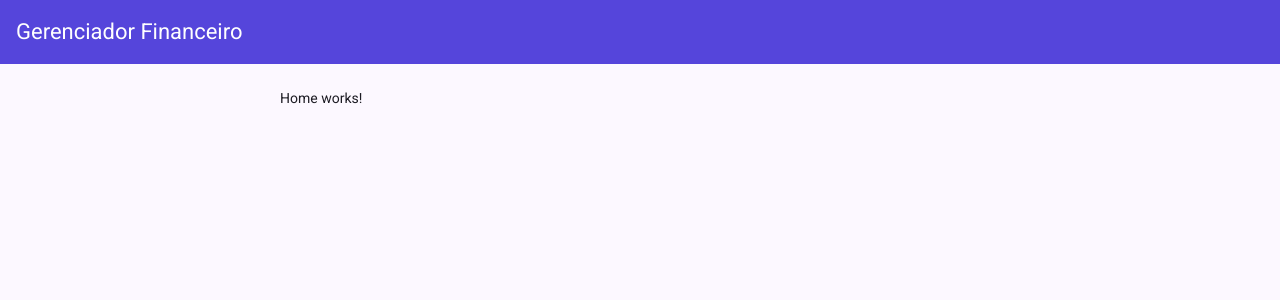
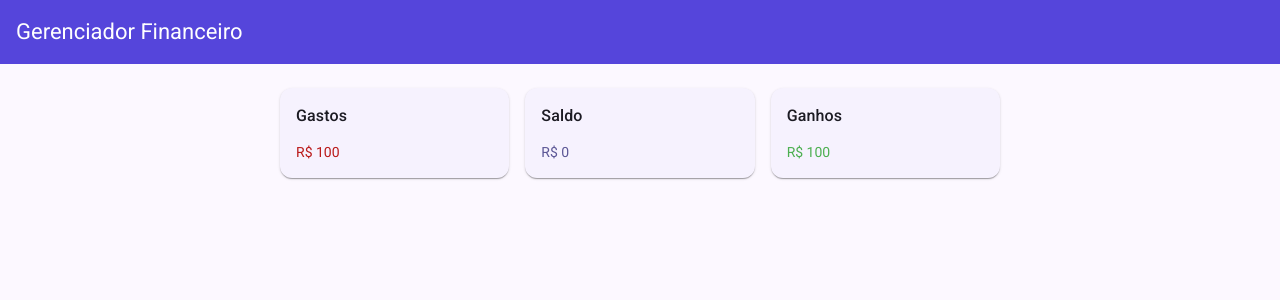
Before and after one commit to Gabriel-des/angular-moderno, an Angular app: page / in a window 1280 px wide. Shown: the top 300 px of the page. Built offline with nearby package versions, Linux system fonts and the light colour scheme.

Commit message:
feat(home): adiciona componentes de balance e custom colors
- Refatora home para usar componentes de balance
- Adiciona balance-card e estrutura de balance
- Inclui _custom-colors.scss e .tool-versions

```diff
--- /dev/null
+++ b/src/app/features/home/components/balance/balance.html
@@ -0,0 +1,17 @@
+<app-balance-card
+    class="card"
+    [type]="'outcome'"
+    [label]="'Gastos'"
+    [value]="totalOutcomes()" />
+
+<app-balance-card
+    class="card"
+    [type]="'balance'"
+    [label]="'Saldo'"
+    [value]="balance()" />
+
+<app-balance-card
+    class="card"
+    [type]="'income'"
+    [label]="'Ganhos'"
+    [value]="totalIncomes()" />
--- /dev/null
+++ b/src/app/features/home/components/balance/balance.scss
@@ -0,0 +1,8 @@
+:host {
+    display: flex;
+    gap: 16px;
+
+    .card {
+        flex: 1;
+    }
+}
--- /dev/null
+++ b/src/app/features/home/components/balance/balance.ts
@@ -0,0 +1,30 @@
+import { Component, computed, input } from '@angular/core';
+import { BalanceCard } from "./components/balance-card/balance-card";
+
+@Component({
+  selector: 'app-balance',
+  imports: [BalanceCard],
+  templateUrl: './balance.html',
+  styleUrl: './balance.scss',
+})
+export class Balance {
+
+  transactions = input.required<{ value: number, type: 'income' | 'outcome' }[]>();
+
+  totalIncomes = computed(() => {
+    return this.transactions()
+    .filter(transaction => transaction.type === 'income')
+    .reduce((total, transaction) => total + transaction.value, 0);
+  });
+
+  totalOutcomes = computed(() => {
+    return this.transactions()
+    .filter(transaction => transaction.type === 'outcome')
+    .reduce((total, transaction) => total + transaction.value, 0);
+  });
+
+  balance = computed(() => {
+    return this.totalIncomes() - this.totalOutcomes();
+  });
+
+}
--- /dev/null
+++ b/src/app/features/home/components/balance/components/balance-card/balance-card.html
@@ -0,0 +1,8 @@
+<mat-card>
+    <mat-card-header>
+        <mat-card-subtitle>{{label()}}</mat-card-subtitle>
+    </mat-card-header>
+    <mat-card-content>
+        <p [class]="cssClass()">R$ {{value()}}</p>
+    </mat-card-content>
+</mat-card>
--- /dev/null
+++ b/src/app/features/home/components/balance/components/balance-card/balance-card.scss
@@ -0,0 +1,11 @@
+.income {
+    color: var(--custom-color-success);
+}
+
+.outcome {
+    color: var(--mat-sys-error);
+}
+
+.zero {
+    color: var(--mat-sys-secondary);
+}
--- /dev/null
+++ b/src/app/features/home/components/balance/components/balance-card/balance-card.ts
@@ -0,0 +1,39 @@
+import { Component, computed, input } from '@angular/core';
+import { MatCardModule } from '@angular/material/card';
+
+type CardType = 'income' | 'outcome' | 'balance' | 'zero';
+
+enum ValueCssClass {
+  INCOME = 'income',
+  OUTCOME = 'outcome',
+  ZERO = 'zero',
+}
+
+@Component({
+  selector: 'app-balance-card',
+  imports: [MatCardModule],
+  templateUrl: './balance-card.html',
+  styleUrl: './balance-card.scss',
+})
+export class BalanceCard {
+
+  type = input.required<CardType>();
+  label = input.required<string>();
+  value = input.required<number>();
+
+  cssClass = computed<ValueCssClass>(() => {
+    if (this.type() === ValueCssClass.INCOME) {
+      return ValueCssClass.INCOME;
+    }
+
+    if (this.type() === ValueCssClass.OUTCOME) {
+      return ValueCssClass.OUTCOME;
+    }
+
+    if (this.value() === 0) {
+      return ValueCssClass.ZERO;
+    }
+
+    return this.value() > 0 ? ValueCssClass.INCOME : ValueCssClass.OUTCOME;
+  });
+}
--- a/src/app/features/home/home.html
+++ b/src/app/features/home/home.html
@@ -1 +1 @@
-<div>Home works!</div>
+<app-balance [transactions]="transactions()" />
--- a/src/app/features/home/home.ts
+++ b/src/app/features/home/home.ts
@@ -1,11 +1,18 @@
-import { Component } from '@angular/core';
+import { Component, signal } from '@angular/core';
+import { Balance } from "./components/balance/balance";
 
 @Component({
   selector: 'app-home',
-  imports: [],
+  imports: [Balance],
   templateUrl: './home.html',
   styleUrl: './home.scss',
 })
 export class Home {
 
+
+  transactions = signal<{ value: number, type: 'income' | 'outcome' }[]>([
+    { value: 100, type: 'income' },
+    { value: 100, type: 'outcome' },
+  ])
+
 }
--- a/src/styles.scss
+++ b/src/styles.scss
@@ -7,6 +7,7 @@
 @use '@angular/material' as mat;
 @use './styles/theme-colors' as theme-colors;
 @use './styles/override/toolbar';
+@use './styles/custom-colors';
 
 html {
   @include mat.theme((
--- /dev/null
+++ b/src/styles/_custom-colors.scss
@@ -0,0 +1,3 @@
+:root {
+    --custom-color-success: #4CAF50;
+}
```
Also changed, not shown: 1 other file (tests, documents, lock files or other folders).
